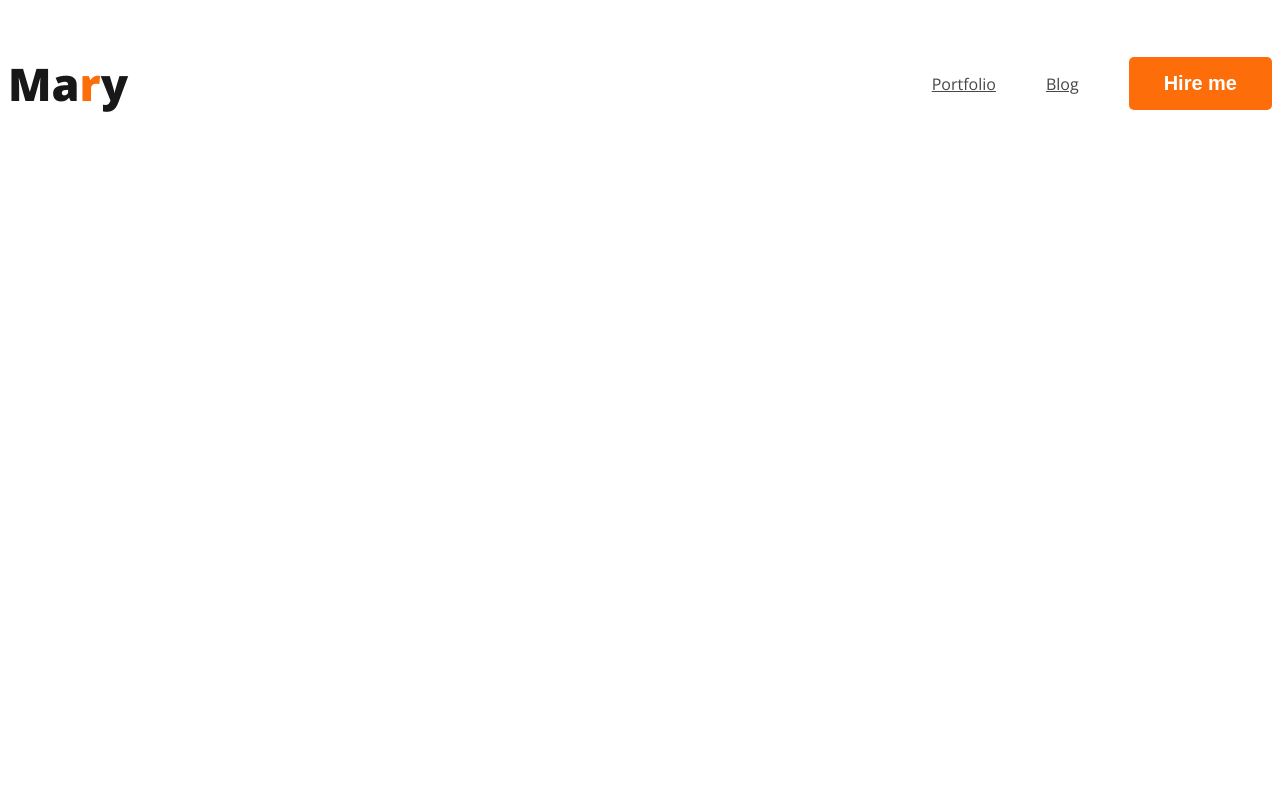
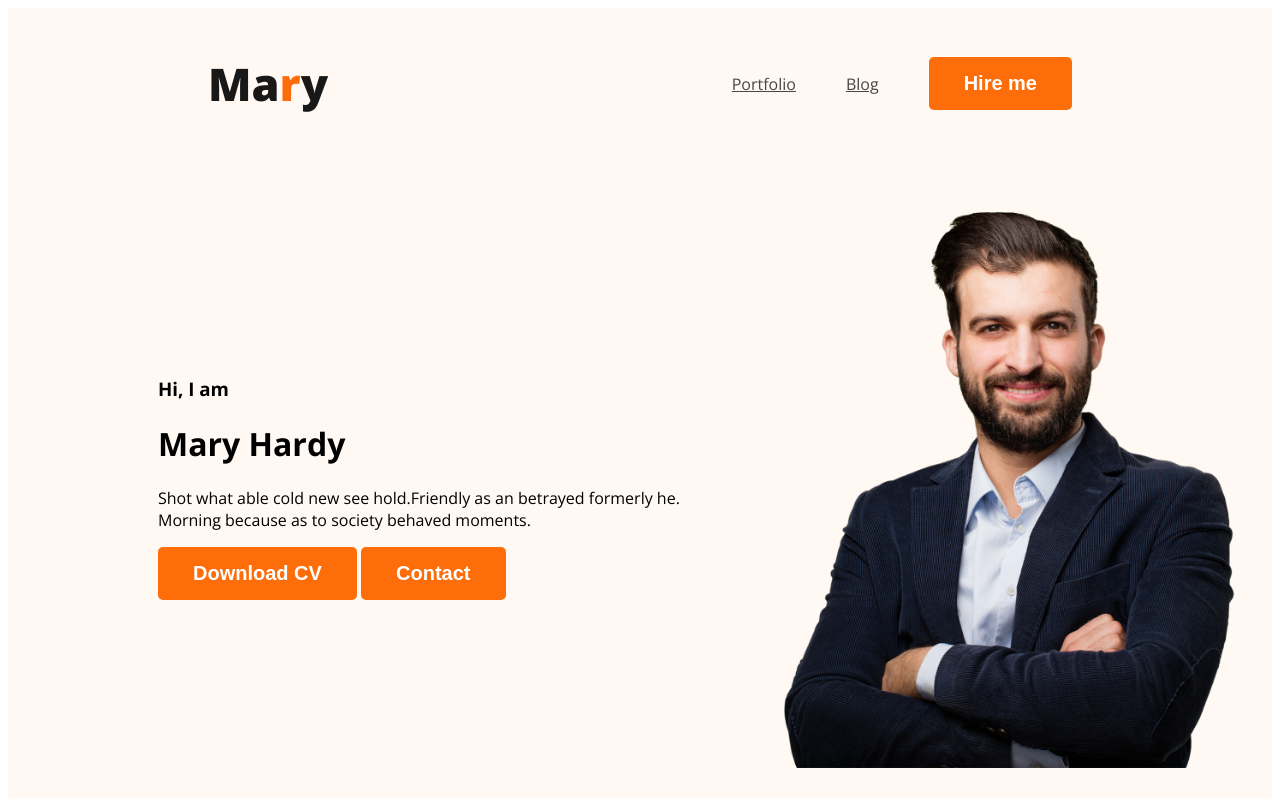
Before and after one commit to shoaib-mk2/webdeveloper-portfolio, a plain HTML site: page index.html in a window 1280 px wide. Drawn offline with nearby package versions, Linux system fonts and the light colour scheme.

Commit message:
added banner content

```diff
--- a/index.html
+++ b/index.html
@@ -12,7 +12,7 @@
 </head>
 
 <body>
-    <header>
+    <header class="header">
         <nav>
             <h3 class="nav-title">Ma<span class="text-primary">r</span>y</h3>
             <ul>
@@ -21,6 +21,16 @@
                 <li><button class="btn-primary">Hire me</button></li>
             </ul>
         </nav>
+        <div class="banner">
+            <div class="banner-content">
+                <h3 class="banner-greeting">Hi, I  am</h3>
+                <h1 class="banner-title">Mary Hardy</h1>
+                <p>Shot what able cold new see hold.Friendly as an betrayed formerly he. Morning because as to society behaved moments.</p>
+                <button class="btn-primary">Download CV</button>
+                <button class="btn-primary">Contact</button>
+            </div>
+            <img class="profile-pic" src="/images/hardy.png" alt="">
+        </div>
     </header>
     <main>
 
--- a/styles/portfolio.css
+++ b/styles/portfolio.css
@@ -22,6 +22,7 @@ nav {
     display: flex;
     justify-content: space-between;
     align-items: center;
+    margin: 0 200px;
 }
 
 .nav-title {
@@ -43,3 +44,18 @@ nav a {
     margin-right: 50px;
     color: #474747;
 }
+
+/* header related styles */
+.header {
+    background-color: #FFF8F3;
+}
+
+.banner {
+    padding: 30px 30px 30px 150px;
+    display: flex;
+    align-items: center;
+}
+
+.banner .profile-pic {
+    width: 500px;
+}
```
